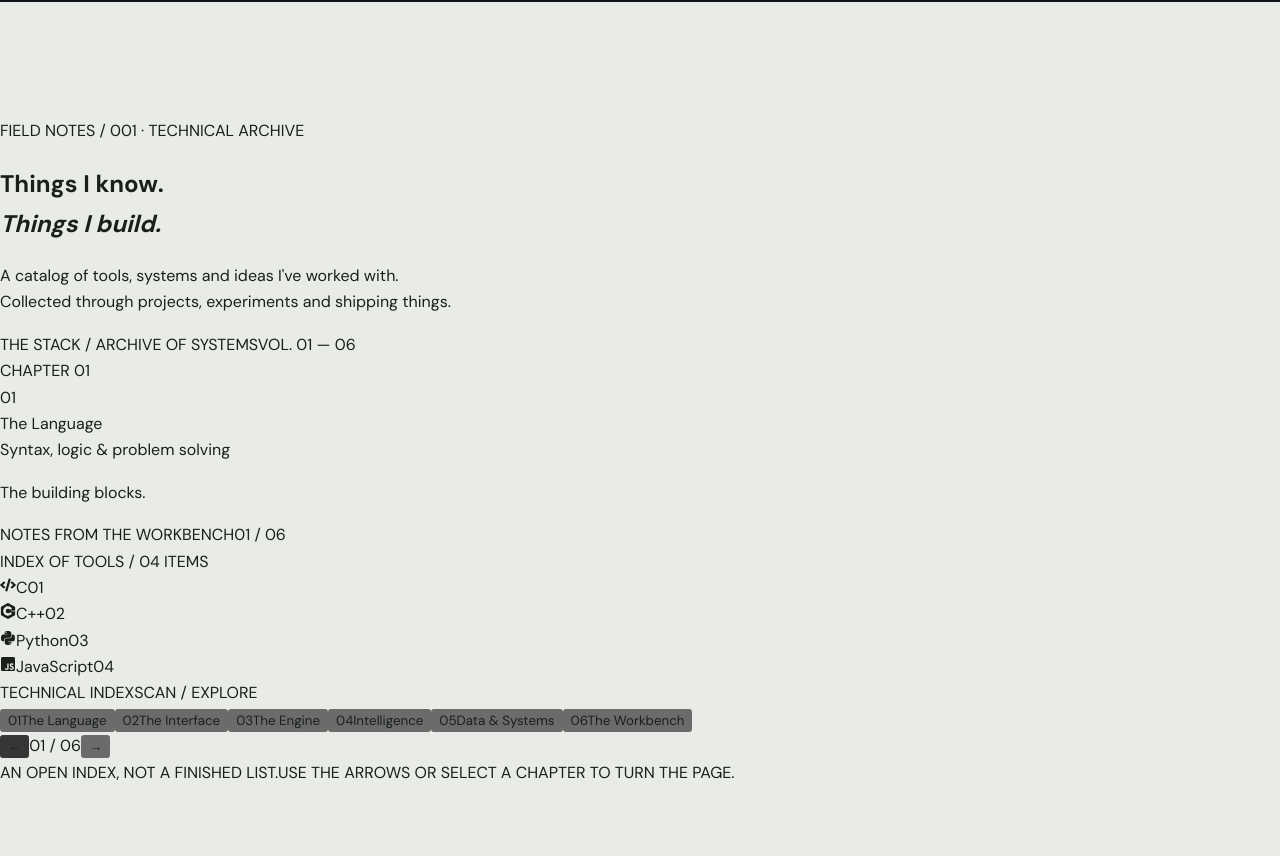
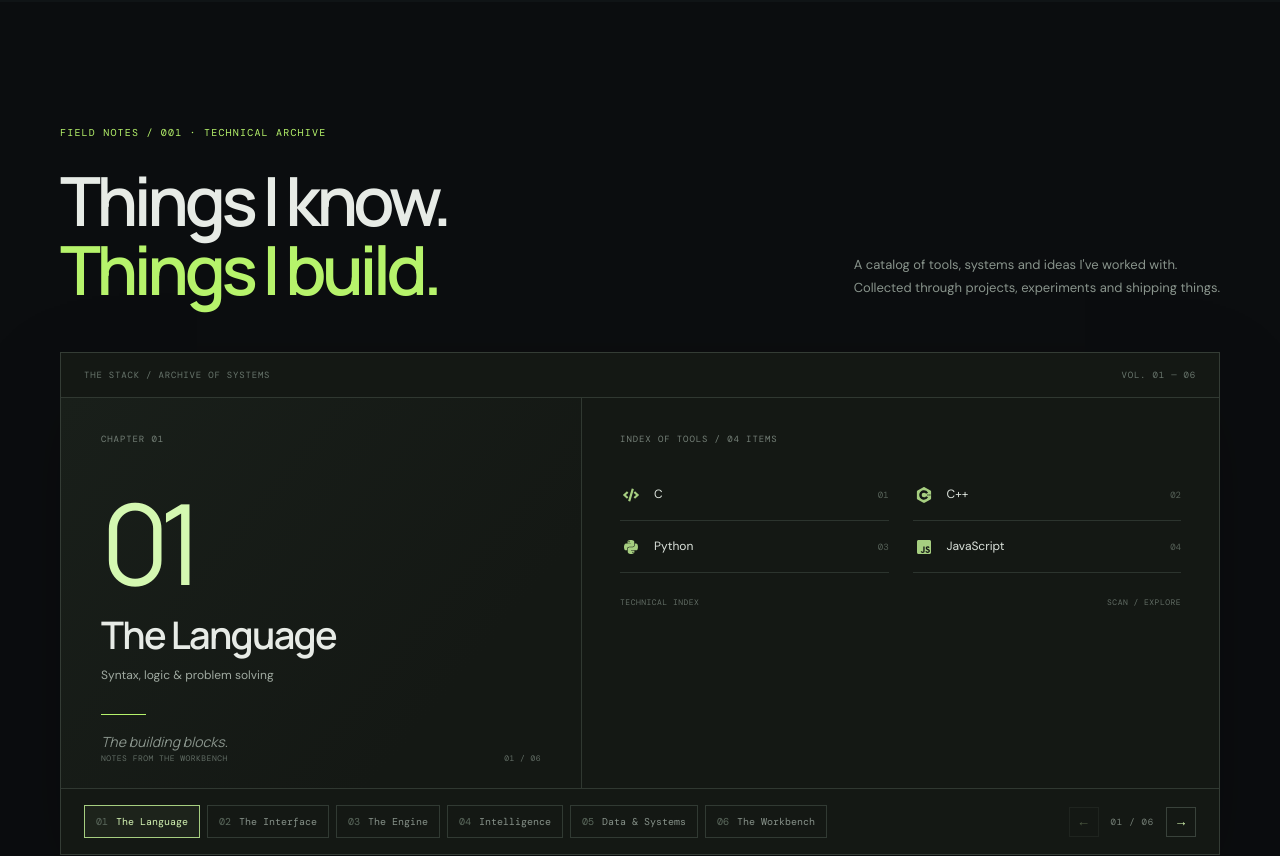
Before and after one commit to tanshi2003/Portfolio_Tanshi, a React (Create React App) app: page / in a window 1280 px wide. Shown: the part 2480-3336 px from the top of the page. Built offline with nearby package versions, Linux system fonts and the light colour scheme.

Commit message:
Style skills section as animated technical journal

```diff
--- a/src/App.css
+++ b/src/App.css
@@ -550,3 +550,43 @@ body.menu-open { overflow: hidden; }
   .home-actions .button:hover, .hero-console:hover, .project-feature:hover { transform: none; }
   .project-card:hover::after { width: 0; }
 }
+
+/* SKILLS / interactive technical journal */
+.skills { background:#0b0d0f; color:#e7ebe6; }
+.skills-shell { width:min(var(--content),calc(100% - 64px)); margin:0 auto; }
+.skills-heading { margin-bottom:48px; }
+.skills-kicker { color:var(--accent); font:10px 'DM Mono',monospace; letter-spacing:.12em; }
+.skills-heading-row { display:flex; align-items:flex-end; justify-content:space-between; gap:30px; margin-top:22px; }
+.skills-title { margin:0; font:600 clamp(42px,5.3vw,70px)/1.02 'Manrope',sans-serif; letter-spacing:-.065em; }
+.skills-title em { color:var(--accent); font-style:normal; }
+.skills-heading-row p { margin:0 0 5px; max-width:390px; color:#89948c; font-size:13px; line-height:1.8; }
+.skills-book { background:#141814; border:1px solid #343c35; box-shadow:0 35px 90px rgba(0,0,0,.2); }
+.skills-book-top,.skills-book-bottom { display:flex; justify-content:space-between; align-items:center; gap:22px; padding:16px 23px; color:#69766d; font:9px 'DM Mono',monospace; letter-spacing:.09em; }
+.skills-book-top { border-bottom:1px solid #303831; }
+.skills-spread { display:grid; grid-template-columns:.9fr 1.1fr; min-height:390px; }
+.skills-left-page { position:relative; display:flex; flex-direction:column; padding:35px 40px 25px; border-right:1px solid #303831; background:linear-gradient(130deg,#191f1a,#141814 75%); overflow:hidden; transform-style:preserve-3d; }
+.skills-page-label { color:#758078; font:9px 'DM Mono',monospace; letter-spacing:.1em; }
+.skills-chapter-number { color:#d4f8b1; font:400 clamp(60px,9vw,112px)/1 'Manrope',sans-serif; letter-spacing:-.09em; margin-top:42px; }
+.skills-chapter-title { font:600 clamp(24px,3vw,38px)/1.1 'Manrope',sans-serif; letter-spacing:-.045em; margin-top:15px; }
+.skills-chapter-sub { color:#a0aaa1; font-size:12px; margin-top:10px; }
+.skills-page-rule { width:45px; height:1px; background:var(--accent); margin-top:28px; }
+.skills-chapter-note { color:#89948c; font:italic 14px/1.6 'Manrope',sans-serif; margin:16px 0 0; }
+.skills-page-footer { display:flex; justify-content:space-between; gap:15px; margin-top:auto; color:#626d65; font:8px 'DM Mono',monospace; letter-spacing:.06em; }
+.skills-right-page { display:flex; flex-direction:column; padding:35px 38px 25px; min-width:0; }
+.skills-tech-list { display:grid; grid-template-columns:repeat(2,minmax(0,1fr)); gap:0 24px; margin-top:24px; }
+.skills-tech-entry { display:flex; align-items:center; gap:12px; min-height:52px; border-bottom:1px solid #2c342e; }
+.skills-tech-icon { color:#a6ce80; font-size:16px; width:22px; display:flex; justify-content:center; }
+.skills-tech-name { color:#dce3dc; font-size:12px; }
+.skills-tech-num { margin-left:auto; color:#566158; font:9px 'DM Mono',monospace; }
+.skills-right-page .skills-page-footer { margin-top:24px; }
+.skills-book-bottom { border-top:1px solid #303831; }
+.skills-chapter-nav { display:flex; flex-wrap:wrap; gap:7px; }
+.skills-chapter-nav button { display:inline-flex; align-items:center; gap:8px; background:transparent; border:1px solid #313a33; color:#87928a; padding:9px 11px; font:10px 'DM Mono',monospace; cursor:pointer; transition:border .2s,color .2s,background .2s; }
+.skills-chapter-nav button span { color:#5c6a5e; }
+.skills-chapter-nav button.active,.skills-chapter-nav button:hover { border-color:#a6ce80; color:#d6f6b5; background:rgba(166,206,128,.06); }
+.skills-page-controls { display:flex; align-items:center; gap:12px; color:#78837a; font:9px 'DM Mono',monospace; }
+.skills-page-controls button { width:30px; height:30px; border:1px solid #39423b; color:#d5f7b0; background:transparent; cursor:pointer; }
+.skills-page-controls button:disabled { opacity:.3; cursor:not-allowed; }
+.skills-footnote { display:flex; justify-content:space-between; gap:18px; margin-top:18px; color:#566158; font:9px 'DM Mono',monospace; letter-spacing:.08em; }
+@media(max-width:850px){.skills-heading-row{flex-direction:column;align-items:flex-start;gap:16px}.skills-spread{grid-template-columns:1fr}.skills-left-page{min-height:300px;border-right:0;border-bottom:1px solid #303831}.skills-chapter-number{margin-top:28px}.skills-right-page{padding:26px}.skills-book-bottom{flex-direction:column;align-items:flex-start}}
+@media(max-width:600px){.skills-shell{width:calc(100% - 36px)}.skills-heading{margin-bottom:30px}.skills-left-page{padding:26px 22px 22px;min-height:265px}.skills-right-page{padding:24px 22px 22px}.skills-tech-list{grid-template-columns:1fr;margin-top:16px}.skills-tech-entry{min-height:45px}.skills-book-top,.skills-book-bottom{padding:13px 14px}.skills-chapter-nav{gap:6px}.skills-chapter-nav button{font-size:9px;padding:8px 9px}.skills-page-controls{align-self:flex-end}.skills-footnote{flex-direction:column;font-size:8px}}
```
